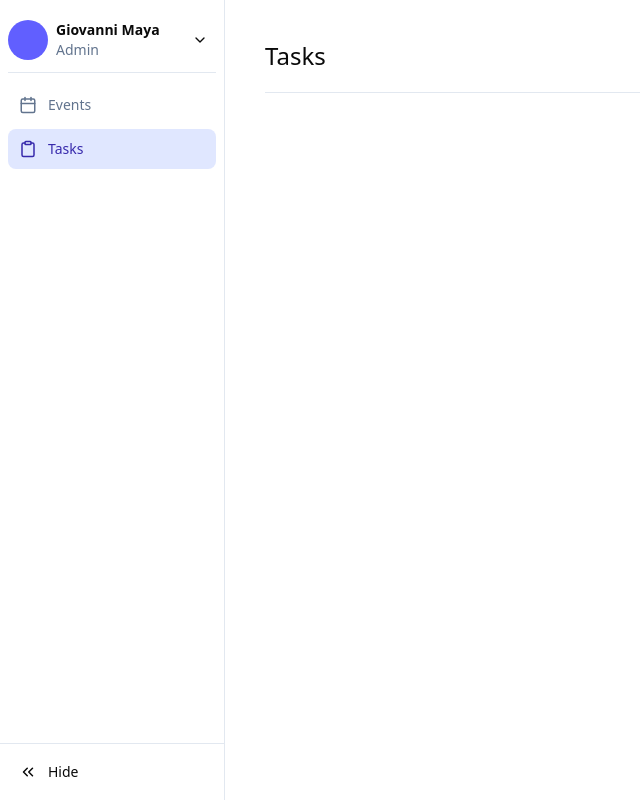
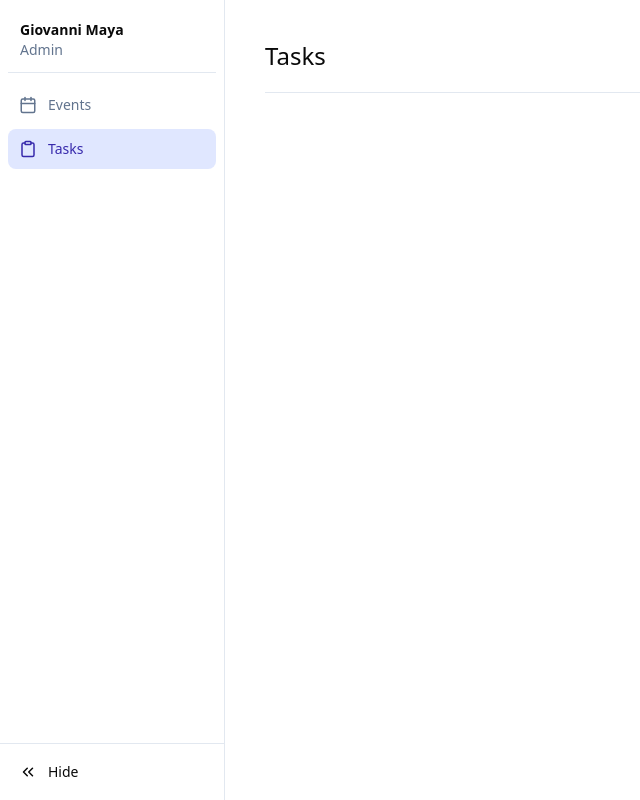
Before and after one commit to giomhern/schedule, a Next.js app: page /admin/tasks in a window 1280 px wide. Shown: the whole page, without its empty margins (0-640 px from the left). Built offline with nearby package versions, Linux system fonts and the light colour scheme.

Commit message:
struct: components restructure

```diff
--- a/app/components/filter-dropdown.tsx
+++ b/app/components/filter-dropdown.tsx
@@ -1,75 +1,71 @@
-"use client";
-import { useState } from "react";
-import { AnimatePresence, motion } from "motion/react";
-import { FiChevronDown } from "react-icons/fi";
-type FilterOption = "all" | "today" | "upcoming" | "past";
+"use client"
+import { useState } from "react"
+import { AnimatePresence, motion } from "framer-motion"
+import { ChevronDown } from "lucide-react"
+
+type FilterOption = "all" | "today" | "upcoming" | "past"
 
 interface FilterDropdownProps {
-  filter: FilterOption;
-  onFilterChange: (filter: FilterOption) => void;
+  filter: FilterOption
+  onFilterChange: (filter: FilterOption) => void
 }
 
 const FilterDropdown = ({ filter, onFilterChange }: FilterDropdownProps) => {
-  const [isOpen, setIsOpen] = useState(false);
+  const [isOpen, setIsOpen] = useState(false)
 
   const handleFilterSelect = (newFilter: FilterOption) => {
-    onFilterChange(newFilter);
-    setIsOpen(false);
-  };
+    onFilterChange(newFilter)
+    setIsOpen(false)
+  }
+
+  // Format the filter text with first letter capitalized
+  const formatFilterText = (text: string) => {
+    return text.charAt(0).toUpperCase() + text.slice(1)
+  }
 
   return (
-    <div className="relative">
+    <div className="relative overflow-visible">
       <motion.button
         onClick={() => setIsOpen(!isOpen)}
         whileHover={{ scale: 1.02 }}
         className="px-4 py-1 bg-white border border-gray-200 text-sm flex items-center font-medium
-        justify-between rounded-sm gap-2 hover:cursor-pointer shadow-2xs min-w-[140px]"
+        justify-between rounded-sm gap-2 hover:cursor-pointer shadow-sm min-w-[160px]"
       >
-        <span>Show: {filter.charAt(0).toUpperCase() + filter.slice(1)}</span>
-        <motion.div
-          animate={{ rotate: isOpen ? 180 : 0 }}
-          transition={{ duration: 0.3 }}
-        >
-          <FiChevronDown />
+        <span>Show: {formatFilterText(filter)}</span>
+        <motion.div animate={{ rotate: isOpen ? 180 : 0 }} transition={{ duration: 0.3 }}>
+          <ChevronDown className="h-4 w-4" />
         </motion.div>
       </motion.button>
 
       <AnimatePresence>
         {isOpen && (
+          <>
+            {/* Backdrop to close dropdown when clicking outside */}
+            <div className="fixed inset-0 z-40" onClick={() => setIsOpen(false)} />
             <motion.div
-            initial={{ opacity: 0, y: -10 }}
+              initial={{ opacity: 0, y: -5 }}
               animate={{ opacity: 1, y: 0 }}
-            exit={{ opacity: 0, y: -10 }}
+              exit={{ opacity: 0, y: -5 }}
               transition={{ duration: 0.2 }}
-            className="absolute top-full left-0 w-full bg-white border border-gray-200 rounded-sm shadow-lg z-10"
+              className="absolute top-full right-0 mt-1 w-full bg-white border border-gray-200 rounded-sm shadow-lg z-50"
             >
-            <AnimatePresence>
-              {isOpen && (
-                <motion.div
-                  initial={{ opacity: 0, y: -10 }}
-                  animate={{ opacity: 1, y: 0 }}
-                  exit={{ opacity: 0, y: -10 }}
-                  transition={{ duration: 0.2 }}
-                  className="absolute top-full left-0 mt-1 w-full bg-white border border-gray-200 rounded-sm shadow-lg z-10"
+              {(["all", "today", "upcoming", "past"] as FilterOption[]).map((option) => (
+                <button
+                  key={option}
+                  onClick={() => handleFilterSelect(option)}
+                  className={`w-full px-4 py-2 flex justify-start text-sm font-medium hover:cursor-pointer hover:bg-gray-50 first:rounded-t-sm last:rounded-b-sm transition-colors duration-150 ${
+                    filter === option ? "bg-gray-200" : ""
+                  }`}
                 >
-                  {["all", "today", "upcoming", "past"].map((option) => (
-                    <motion.button
-                      key={option}
-                      onClick={() => handleFilterSelect(option as FilterOption)}
-                      whileHover={{ backgroundColor: "#F9FAFB" }}
-                      className="w-full px-4 py-2 flex justify-start text-sm font-medium hover:cursor-pointer hover:bg-gray-400"
-                    >
-                      Show: {option.charAt(0).toUpperCase() + option.slice(1)}
-                    </motion.button>
+                  Show: {formatFilterText(option)}
+                </button>
               ))}
             </motion.div>
-              )}
-            </AnimatePresence>
-          </motion.div>
+          </>
         )}
       </AnimatePresence>
     </div>
-  );
-};
+  )
+}
 
-export default FilterDropdown;
+export default FilterDropdown
--- a/app/components/modal.tsx
+++ b/app/components/modal.tsx
@@ -1,5 +1,5 @@
 import { motion } from "motion/react";
-import Form from "./form";
+import Form from "./form/form";
 
 const modalVariants = {
   hidden: {
--- a/app/components/sidebar.tsx
+++ b/app/components/sidebar.tsx
@@ -11,7 +11,7 @@ import { usePathname, useRouter } from "next/navigation";
 import Option from "./option";
 
 const navLinks = [
-  { href: "/admin/events", label: "Events", icon: FiCalendar },
+  { href: "/admin", label: "Events", icon: FiCalendar },
   { href: "/admin/tasks", label: "Tasks", icon: FiClipboard },
 ];
 
@@ -31,23 +31,6 @@ const Sidebar = () => {
       <Title open={open} />
 
       <div className="space-y-1">
-        {/* <Option
-          Icon={FiCalendar}
-          title="Events"
-          path={path}
-          selected={selected}
-          setSelected={setSelected}
-          open={open}
-        />
-        <Option
-          Icon={FiClipboard}
-          title="Tasks"
-          path={path}
-          selected={selected}
-          setSelected={setSelected}
-          open={open}
-        /> */}
-
         {navLinks.map((link, id) => (
           <Option
             key={id}
@@ -70,36 +53,15 @@ const Sidebar = () => {
 const Title = ({ open }: { open: any }) => {
   return (
     <div className="mb-3 border-b border-slate-200 py-3">
-      <div className="flex cursor-pointer items-center justify-between rounded-md transition-colors hover:bg-slate-200">
-        <div className="flex items-center gap-2">
-          <Logo />
-          {open && (
-            <motion.div
-              layout
-              initial={{ opacity: 0, y: 12 }}
-              animate={{ opacity: 1, y: 0 }}
-              transition={{ delay: 0.125 }}
-            >
-              <span className="block text-sm font-semibold">Giovanni Maya</span>
-              <span className="block text-sm text-slate-500">Admin</span>
-            </motion.div>
-          )}
+      <div className="flex cursor-pointer items-center justify-between">
+        <div className="flex flex-col pl-3">
+          <span className="block text-sm font-semibold">Giovanni Maya</span>
+          <span className="block text-sm text-slate-500">Admin</span>
         </div>
-        {open && <FiChevronDown className="mr-2" />}
       </div>
     </div>
   );
 };
-
-const Logo = () => {
-  return (
-    <motion.div
-      layout
-      className="grid size-10 shrink-0 place-content-center rounded-full bg-indigo-500"
-    ></motion.div>
-  );
-};
-
 
 const ToggleClose = ({ open, setOpen }: any) => {
   return (
```
Also changed, not shown: app/components/form/form-field.tsx (renamed from app/components/form-field.tsx), app/components/form/form.tsx (renamed from app/components/form.tsx). Lines whose indentation alone changed are shown as unchanged.
